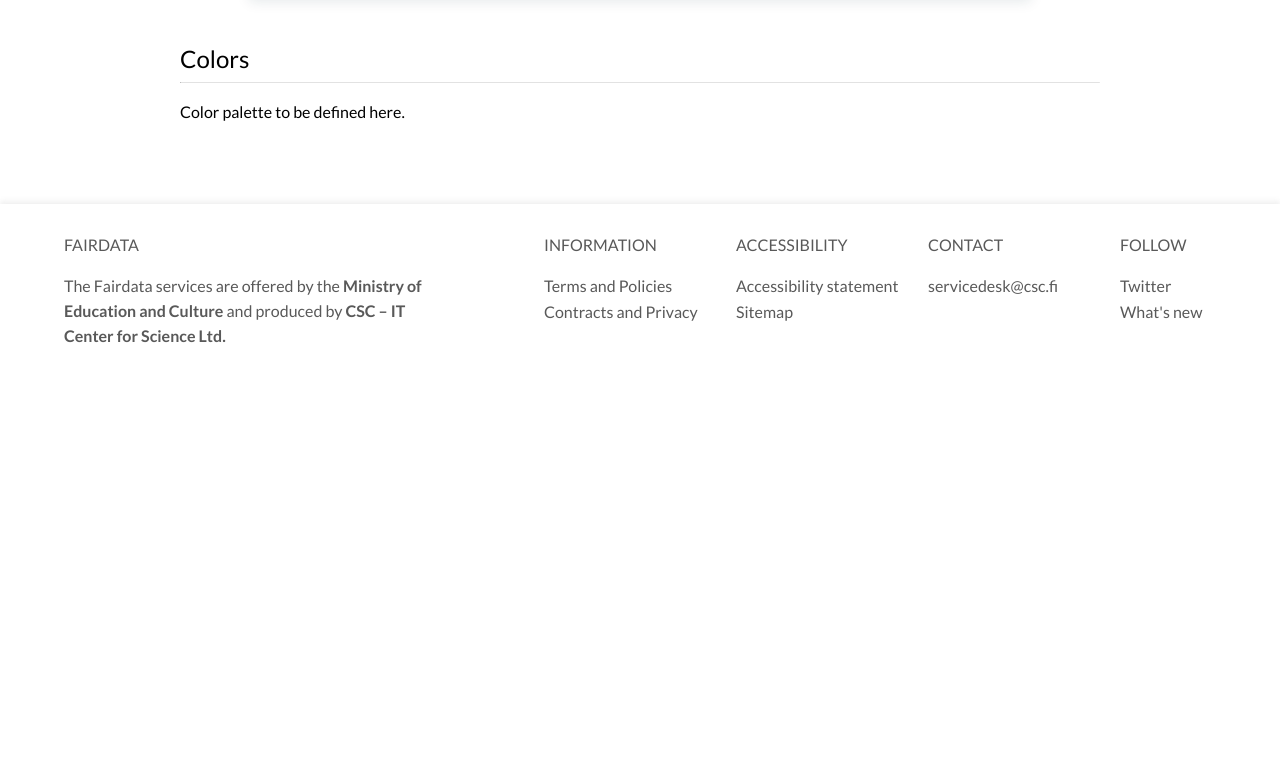
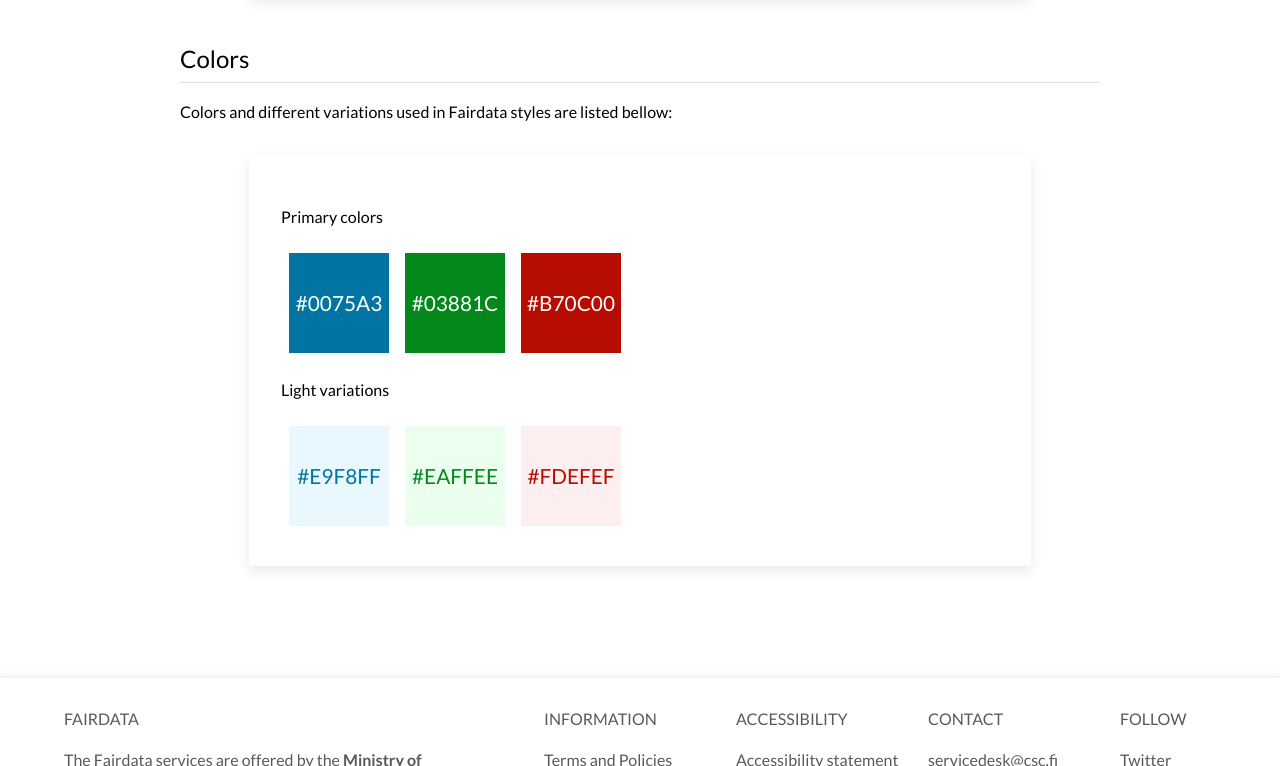
Before and after one commit to CSCfi/fairdata-ui, a website: page docs/index.html in a window 1280 px wide. Shown: the part 7657-8423 px from the top of the page. Before the commit the page ends 8037 px from the top, so only its background shows below. Drawn offline with nearby package versions, Linux system fonts and the light colour scheme.

Commit message:
Define Fairdata theme colors in documentation
Footer links are also updated.

```diff
--- a/docs/index.html
+++ b/docs/index.html
@@ -211,8 +211,8 @@
             &lt;/div&gt;
             &lt;div class="col padding-right col-lg-2 col-md-3 col-sm-6 offset-lg-1"&gt;
                 &lt;span&gt;Information&lt;/span&gt;
-                &lt;p&gt;&lt;a href="https://www.fairdata.fi/en/ida-research-data-storage-service-terms-of-use/"&gt;Terms and Policies&lt;/a&gt;&lt;/p&gt;
-                &lt;p&gt;&lt;a href="https://www.fairdata.fi/en/utilisation/contracts-and-privacy/"&gt;Contracts and Privacy&lt;/a&gt;&lt;/p&gt;
+                &lt;p&gt;&lt;a href="https://www.fairdata.fi/en/terms-and-policies/"&gt;Terms and Policies&lt;/a&gt;&lt;/p&gt;
+                &lt;p&gt;&lt;a href="https://www.fairdata.fi/en/contracts-and-privacy/"&gt;Contracts and Privacy&lt;/a&gt;&lt;/p&gt;
             &lt;/div&gt;
             &lt;div class="col padding-right col-lg-2 col-md-3 col-sm-6 col-6"&gt;
                 &lt;span&gt;Accessibility&lt;/span&gt;
@@ -225,7 +225,7 @@
             &lt;/div&gt;
             &lt;div class="col col-lg-1 col-md-3 col-sm-6 col-6"&gt;
                 &lt;span&gt;Follow&lt;/span&gt;
-                &lt;p&gt;&lt;a href="https://twitter.com/CSCfi"&gt;Twitter&lt;/a&gt;&lt;/p&gt;
+                &lt;p&gt;&lt;a href="https://twitter.com/Fairdata_fi"&gt;Twitter&lt;/a&gt;&lt;/p&gt;
                 &lt;p&gt;&lt;a href="#"&gt;What's new&lt;/a&gt;&lt;/p&gt;
             &lt;/div&gt;
         &lt;/div&gt;
@@ -248,7 +248,21 @@
                 </div>
                 <a class="title" name="colors" href="#colors"><h2>Colors</h2></a>
                 <hr />
-                <p>Color palette to be defined here.</p>
+                <p>Colors and different variations used in Fairdata styles are listed bellow:</p>
+                <div class="example-container ">
+                    <p>Primary colors</p>
+                    <div class="colors-container">
+                        <div class="color fd-primary" onclick="window.getSelection().selectAllChildren(this);">#0075a3</div>
+                        <div class="color fd-success" onclick="window.getSelection().selectAllChildren(this);">#03881C</div>
+                        <div class="color fd-danger" onclick="window.getSelection().selectAllChildren(this);">#B70C00</div>
+                    </div>
+                    <p>Light variations</p>
+                    <div class="colors-container">
+                        <div class="color fd-primary-light" onclick="window.getSelection().selectAllChildren(this);">#e9f8ff</div>
+                        <div class="color fd-success-light" onclick="window.getSelection().selectAllChildren(this);">#eaffee</div>
+                        <div class="color fd-danger-light" onclick="window.getSelection().selectAllChildren(this);">#FDEFEF</div>
+                    </div>
+                </div>
             </div>
 
             <div class="fd-footer container-fluid">
@@ -261,8 +275,8 @@
                     </div>
                     <div class="col padding-right col-lg-2 col-md-3 col-sm-6 offset-lg-1">
                         <span>Information</span>
-                        <p><a href="https://www.fairdata.fi/en/ida-research-data-storage-service-terms-of-use/">Terms and Policies</a></p>
-                        <p><a href="https://www.fairdata.fi/en/utilisation/contracts-and-privacy/">Contracts and Privacy</a></p>
+                        <p><a href="https://www.fairdata.fi/en/terms-and-policies/">Terms and Policies</a></p>
+                        <p><a href="https://www.fairdata.fi/en/contracts-and-privacy/">Contracts and Privacy</a></p>
                     </div>
                     <div class="col padding-right col-lg-2 col-md-3 col-sm-6 col-6">
                         <span>Accessibility</span>
@@ -275,7 +289,7 @@
                     </div>
                     <div class="col col-lg-1 col-md-3 col-sm-6 col-6">
                         <span>Follow</span>
-                        <p><a href="https://twitter.com/CSCfi">Twitter</a></p>
+                        <p><a href="https://twitter.com/Fairdata_fi">Twitter</a></p>
                         <p><a href="#">What's new</a></p>
                     </div>
                 </div>
--- a/scss/docs/docs.scss
+++ b/scss/docs/docs.scss
@@ -38,6 +38,44 @@
         margin-left: 0 !important;
         margin-right: 0 !important;
     }
+
+    .colors-container {
+        display: flex;
+        flex-wrap: wrap;
+        color: white;
+        font-size: 1.3rem;
+        text-transform: uppercase;
+
+        .color {
+            width: 100px;
+            height: 100px;
+            display: flex;
+            justify-content: center;
+            align-items: center;
+            flex-wrap: wrap;
+            margin: .5rem;
+            cursor: pointer;
+
+            @each $color, $value in $fd-colors {
+                &.fd-#{$color} {
+                background-color: $value;
+                }
+            }
+
+            @each $color, $value in $fd-colors {
+                &.fd-#{$color}-light {
+                background-color: map-get($fd-light-colors, $color);
+                color: $value;
+                }
+            }
+
+            transition: box-shadow 0.2s ease-in-out;
+            &:hover {
+                box-shadow: 0px 5px 12px rgba(0, 45, 61, 0.5);
+            }
+        }
+    }
+
 }
 
 h1, h2 {
```
